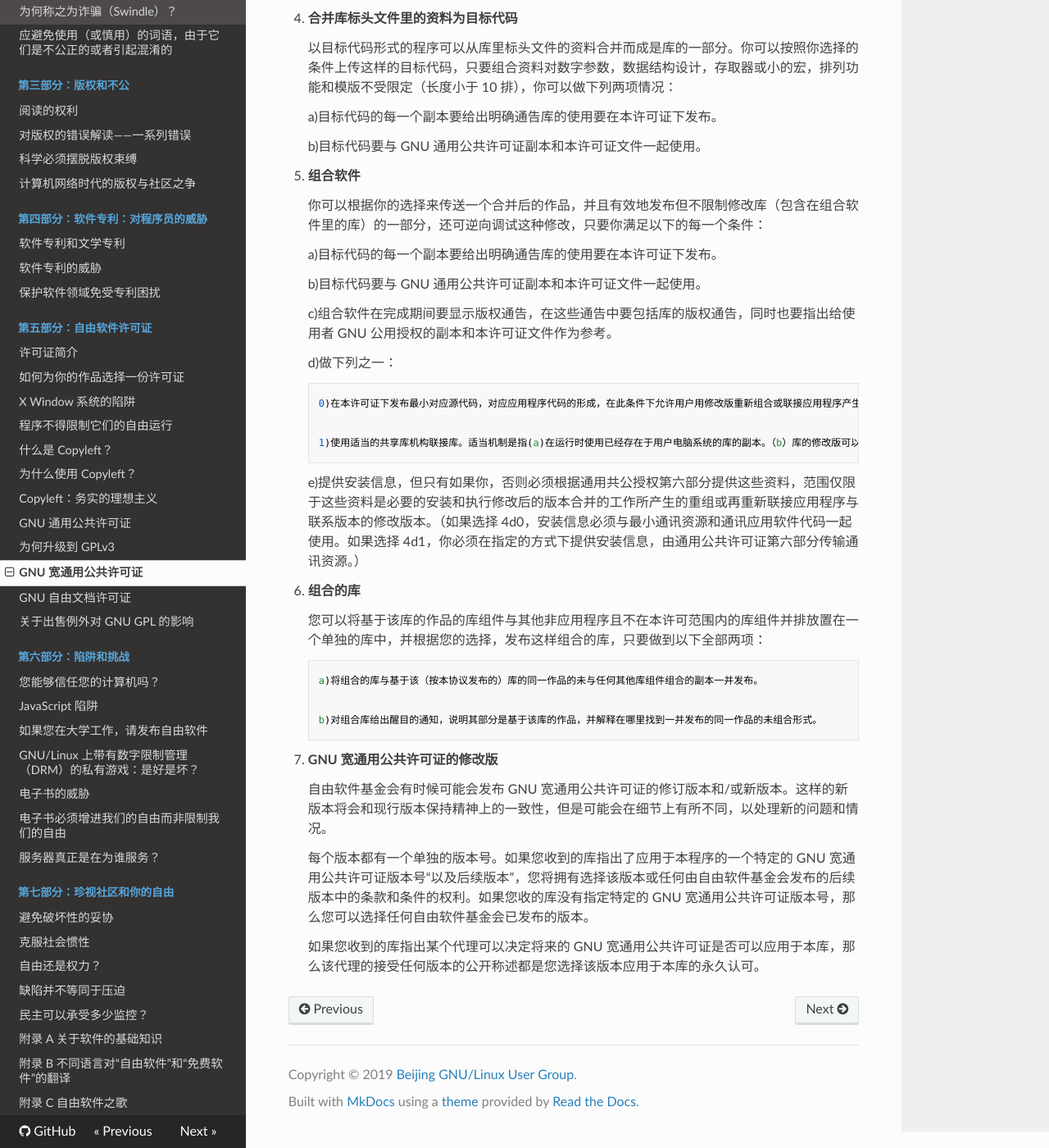
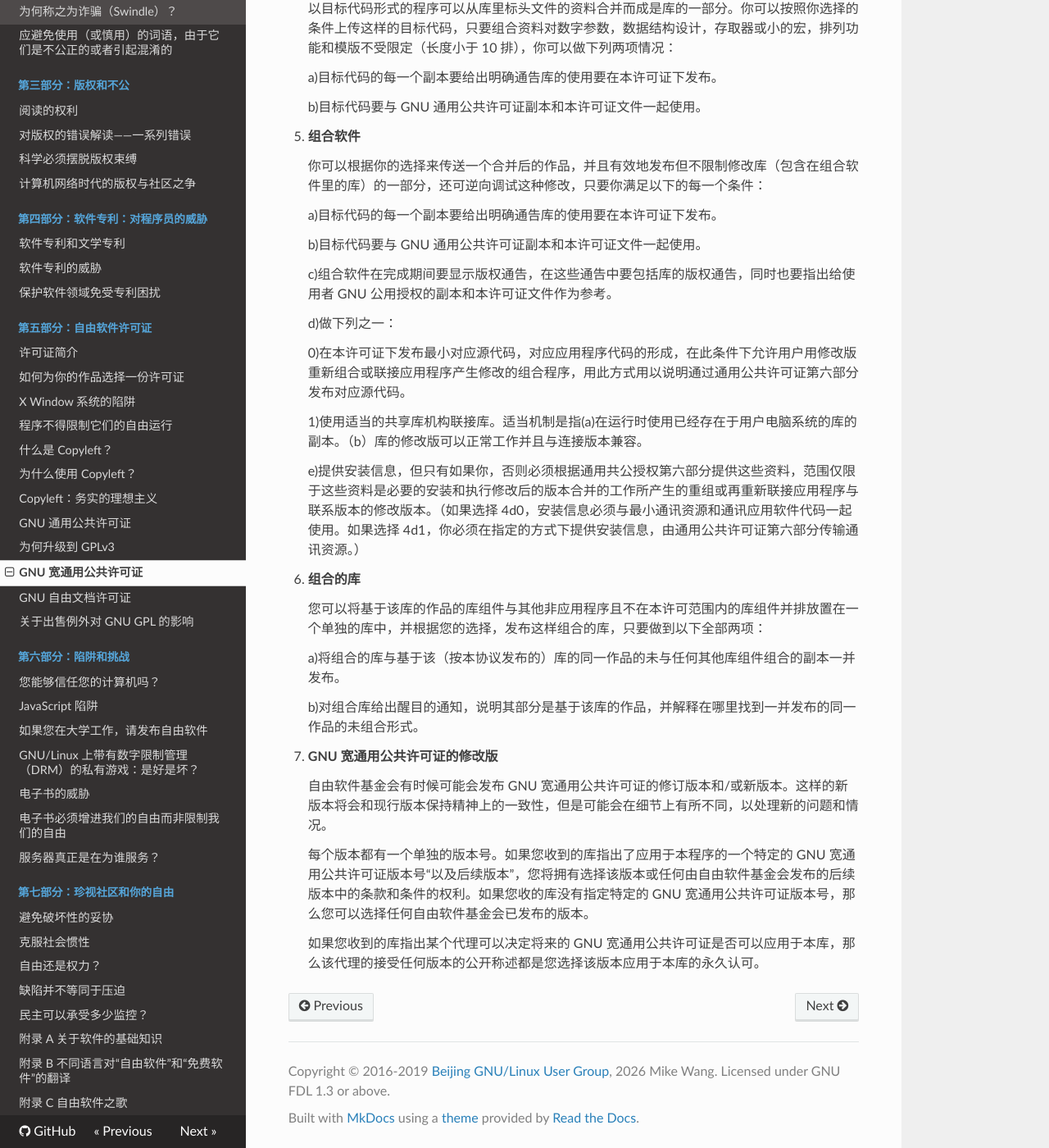
Before and after one commit to Diamochang/yfb-fsfs-zh, an MkDocs documentation site: the page built from docs/lgpl.md, in a window 1280 px wide and 1400 px high, scrolled down 1414 px. Shown: the whole window at 82% size. Built offline with MkDocs 1.6.1, drawn with Linux system fonts in a browser that asks for light colours; nearby versions of some CDN libraries; some of the changed text lies outside the part shown.

Commit message:
Hotfix: PDF Render Problem in Licenses

```diff
--- a/docs/lgpl.md
+++ b/docs/lgpl.md
@@ -1,7 +1,6 @@
 ## GNU 宽通用公共许可证<!--(pandoc) {#pandoc_lgpl}(pandoc)-->
 
-> 中文翻译 Leo <leohca@yahoo.com>，源网页：<https://www.thebigfly.com/gnu/lgpl/lgpl-v3.php>，部分字词有改动。
-
+> 中文翻译 Leo（<leohca@yahoo.com>），源网页：<https://www.thebigfly.com/gnu/lgpl/lgpl-v3.php>，部分字词有改动。
 > 修改者：IFRFSX（<1079092922@qq.com>）
 
 -----
@@ -66,9 +65,9 @@ This is an unofficial translation of the GNU Lesser General Public License into
 
       d)做下列之一：
 
-        0)在本许可证下发布最小对应源代码，对应应用程序代码的形成，在此条件下允许用户用修改版重新组合或联接应用程序产生修改的组合程序，用此方式用以说明通过通用公共许可证第六部分发布对应源代码。
+      0)在本许可证下发布最小对应源代码，对应应用程序代码的形成，在此条件下允许用户用修改版重新组合或联接应用程序产生修改的组合程序，用此方式用以说明通过通用公共许可证第六部分发布对应源代码。
 
-        1)使用适当的共享库机构联接库。适当机制是指(a)在运行时使用已经存在于用户电脑系统的库的副本。（b）库的修改版可以正常工作并且与连接版本兼容。
+      1)使用适当的共享库机构联接库。适当机制是指(a)在运行时使用已经存在于用户电脑系统的库的副本。（b）库的修改版可以正常工作并且与连接版本兼容。
 
       e)提供安装信息，但只有如果你，否则必须根据通用共公授权第六部分提供这些资料，范围仅限于这些资料是必要的安装和执行修改后的版本合并的工作所产生的重组或再重新联接应用程序与联系版本的修改版本。（如果选择 4d0，安装信息必须与最小通讯资源和通讯应用软件代码一起使用。如果选择 4d1，你必须在指定的方式下提供安装信息，由通用公共许可证第六部分传输通讯资源。）
 
@@ -76,9 +75,9 @@ This is an unofficial translation of the GNU Lesser General Public License into
 
     您可以将基于该库的作品的库组件与其他非应用程序且不在本许可范围内的库组件并排放置在一个单独的库中，并根据您的选择，发布这样组合的库，只要做到以下全部两项：
 
-        a)将组合的库与基于该（按本协议发布的）库的同一作品的未与任何其他库组件组合的副本一并发布。
+      a)将组合的库与基于该（按本协议发布的）库的同一作品的未与任何其他库组件组合的副本一并发布。
 
-        b)对组合库给出醒目的通知，说明其部分是基于该库的作品，并解释在哪里找到一并发布的同一作品的未组合形式。
+      b)对组合库给出醒目的通知，说明其部分是基于该库的作品，并解释在哪里找到一并发布的同一作品的未组合形式。
 
 7. **GNU 宽通用公共许可证的修改版**
 
--- a/mkdocs.yml
+++ b/mkdocs.yml
@@ -78,4 +78,4 @@ markdown_extensions:
     - admonition:
     - footnotes
 
-copyright: Copyright &copy; 2019 <a href="https://beijinglug.club">Beijing GNU/Linux User Group</a>.
+copyright: Copyright &copy; 2016-2019 <a href="https://beijinglug.club">Beijing GNU/Linux User Group</a>, 2026 Mike Wang. Licensed under GNU FDL 1.3 or above.
```
Also changed, not shown: docs/gpl.md (+1 -1 lines).
